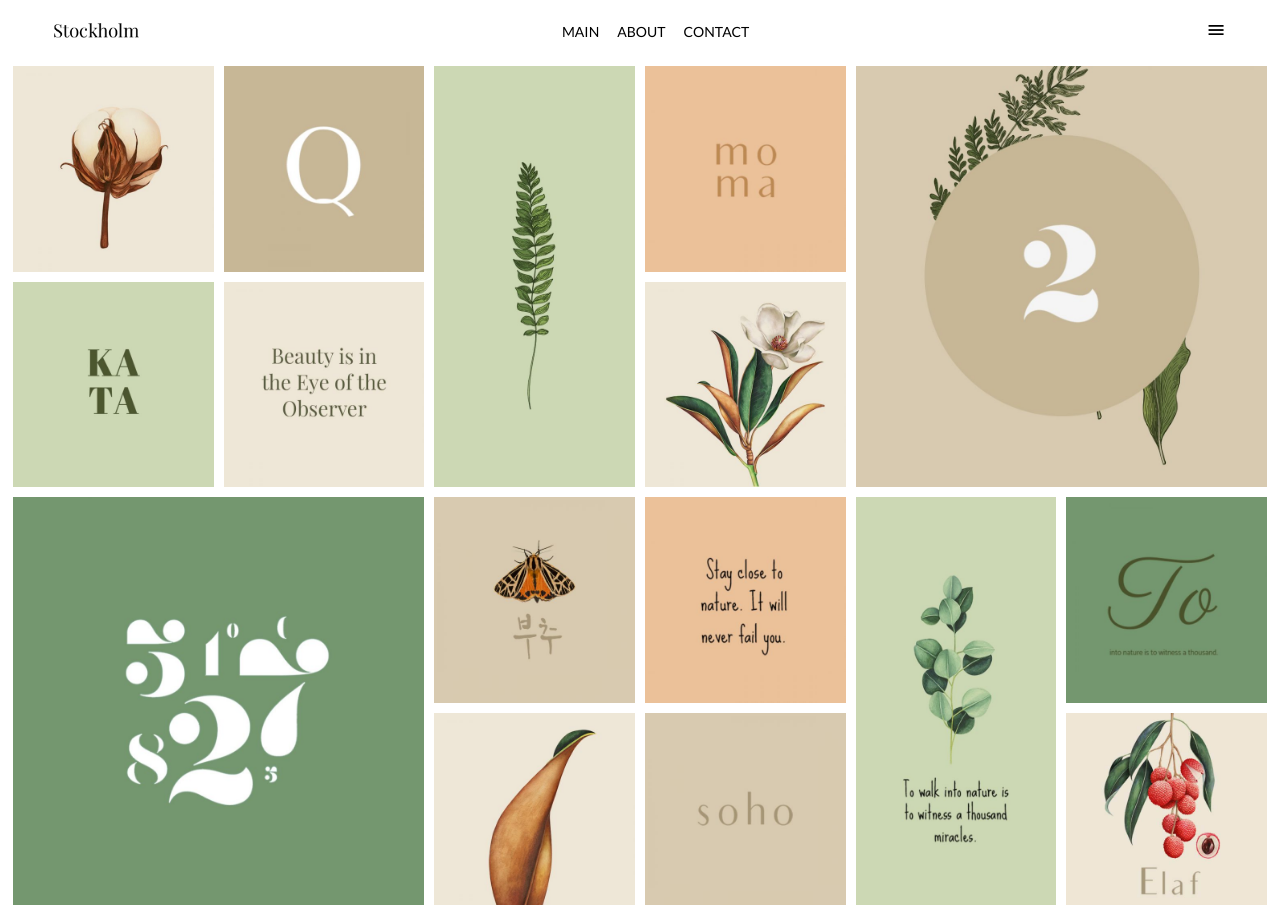
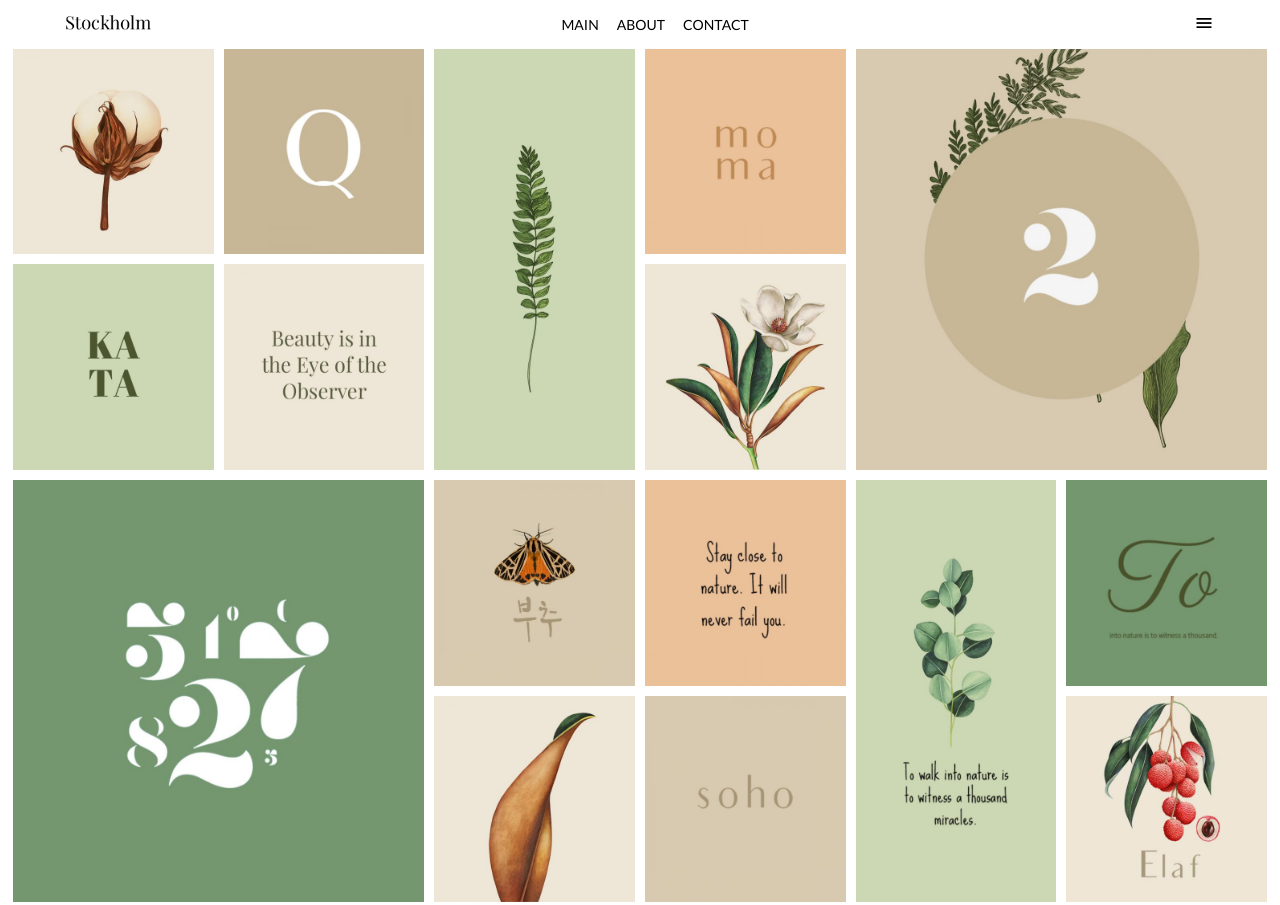
Before and after one commit to angtamrod/Actividad-maquetacion-web-BEM, a plain HTML site: page index.html in a window 1280 px wide. Shown: the top 905 px of the page. Drawn offline with Linux system fonts and the light colour scheme; a web font is replaced by a local one.

Commit message:
cambios finales

```diff
--- a/css/estilos.css
+++ b/css/estilos.css
@@ -35,13 +35,14 @@
   flex-direction: row;
   flex-wrap: wrap;
   width: 100%;
-  height: auto;
+  height: 10%;
 
   justify-content: center;
   align-items: center;
 
-  padding-top: 20px;
-  padding-bottom: 10px;
+  padding: 1%;
+
+
 
 
 }
@@ -52,7 +53,8 @@
 
 .header__div--logo {
   width: 10%;
-  justify-content: center;
+  height: 100%;
+  justify-self: left;
   align-items: center;
   padding-right: 10px;
 
@@ -72,7 +74,7 @@
 .nav{
   width: 80%;
   min-width: 30%;
-  height: auto;
+  height: 100%;
   display: flex;
   flex-direction: row;
   justify-content: center;
@@ -96,7 +98,7 @@
 
 .header__div--rayitas{
   max-width: 15%;
-  max-height: 15%;
+  max-height: 100%;
 
 
 
@@ -129,7 +131,7 @@
 
 .galeria{
 
-    padding: 1%;
+    padding: 0 1%;
     display: grid;
     grid-template-columns: repeat(6, 1fr);
     grid-template-rows: repeat(5, 1fr);
--- a/index.html
+++ b/index.html
@@ -3,11 +3,9 @@
 <head>
     <meta charset="UTF-8">
     <meta name="viewport" content="width=device-width, initial-scale=1.0">
+    <meta name="description" content="Put your description here.">
     <title>Maquetación WEB BEM</title>
 
-    <link rel="preconnect" href="https://fonts.googleapis.com">
-    <link rel="preconnect" href="https://fonts.gstatic.com" crossorigin>
-    <link href="https://fonts.googleapis.com/css2?family=Lato:ital,wght@0,100;0,300;0,400;0,700;0,900;1,100;1,300;1,400;1,700;1,900&display=swap" rel="stylesheet">
 
     <link rel="stylesheet" href="css/estilos.css">
 </head>
@@ -19,9 +17,9 @@
         </div>
 
         <div class="nav">
-            <a href="#" class="nav__a">MAIN</a>
-            <a href="#" class="nav__a">ABOUT</a>
-            <a href="#" class="nav__a">CONTACT</a>
+            <a href="main.html" class="nav__a">MAIN</a>
+            <a href="about.html" class="nav__a">ABOUT</a>
+            <a href="contact.html" class="nav__a">CONTACT</a>
         </div>
 
         <div class="header__div--rayitas">
```
Also changed, not shown: about.html (added), contact.html (added), fonts/lato-v24-latin-regular.woff2 (added), main.html (added).
